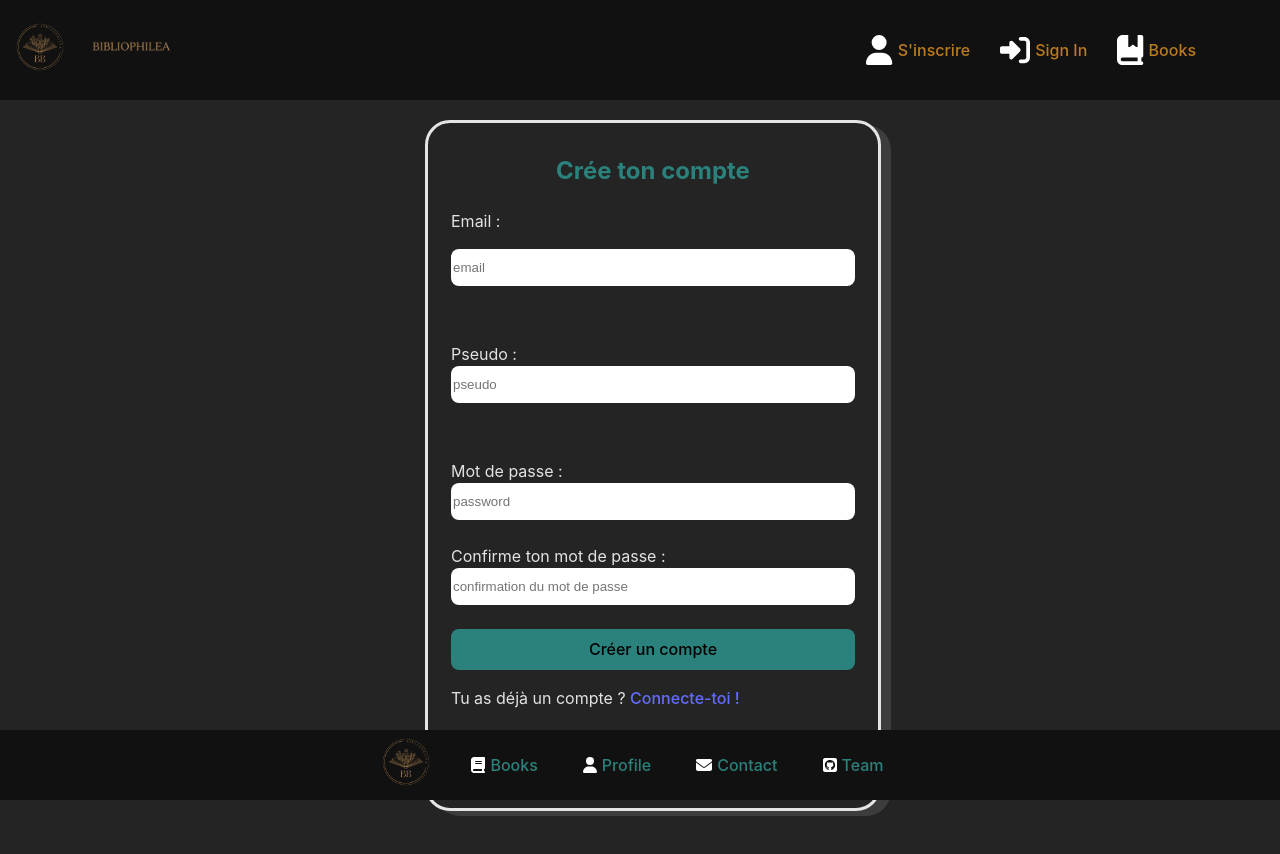
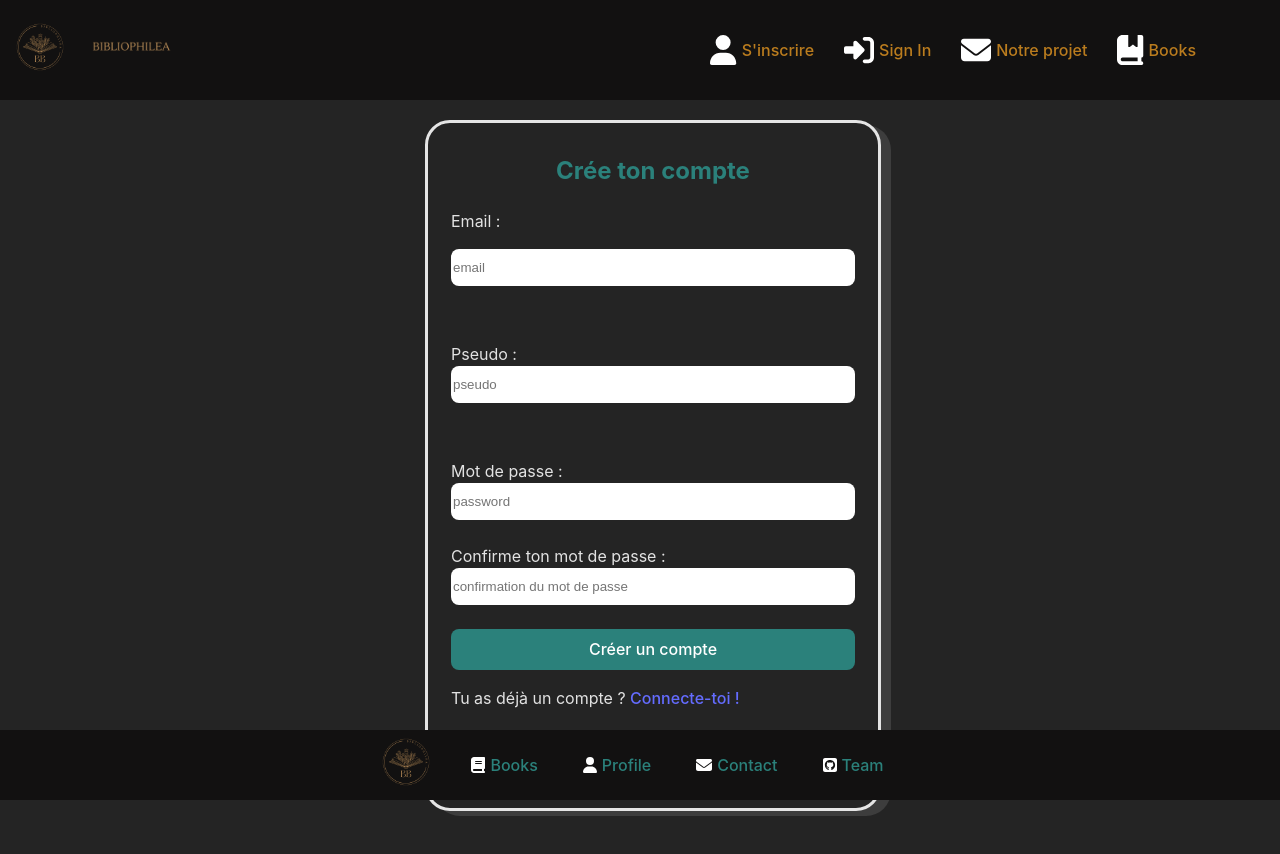
Before and after one commit to LisaDaudibon/Biblofront, a React (Vite) app: page /users in a window 1280 px wide. Shown: the top 854 px of the page. Built offline with nearby package versions, Linux system fonts and the light colour scheme; no server answers.

Commit message:
LD fixing slight css problem

```diff
--- a/src/components/AddToReadingItemButton.jsx
+++ b/src/components/AddToReadingItemButton.jsx
@@ -46,6 +46,7 @@ const AddToReadingItem = () => {
 
     setLoading(true);
     const getBookDatabase = async () => {
+
       // const url = 'http://localhost:3000/books'
       const url = 'https://bibloback.fly.dev/books'
 
@@ -82,6 +83,7 @@ const AddToReadingItem = () => {
   }, [bookData, bookTitle, setbookId, books]);
 
   const createReadingItem = async () => {
+
     // const url = 'http://localhost:3000/reading_items'
     const url = 'https://bibloback.fly.dev/reading_items'
 
@@ -123,6 +125,7 @@ const AddToReadingItem = () => {
       setbookCount((prevCount) => prevCount + 1);
     }
 
+    // const url = 'http://localhost:3000/books
     const url = 'https://bibloback.fly.dev/books'
 
     if (bookId === null) {
--- a/src/components/navbar/navbar.css
+++ b/src/components/navbar/navbar.css
@@ -32,26 +32,22 @@
   padding: 10px;
   display: flex;
   align-items: center;
-
 }
 
 .navbar-list li a:hover {
   background-color: #555;
   border-radius: 10px;
-
 }
 
 .navbar-list button {
   margin-top: 5px;
+  margin-right: 5px;
   background-color: darkred;
   font-size: 13px;
   height: 40px;
   width: 45px;
   padding:0;
-
-
 }
-
 
 .logo-container {
   display: flex;
@@ -97,8 +93,6 @@
   .logoContainer {
     display: none; /* Hide the logo container on smaller devices */
   } /* Center the icons when logo and logo name disappear */
-
-
 }
 
 .iconContainer:hover .menuLink {
--- a/src/components/navbar/navbar.jsx
+++ b/src/components/navbar/navbar.jsx
@@ -28,16 +28,20 @@ const Navbar = () => {
                   <FontAwesomeIcon icon={faBookBookmark} className="icon" title="Books" />
                   <span>Books</span>
                 </Link>
+                <Link to="/about" className="menuLink">
+                  <FontAwesomeIcon icon={faEnvelope} className="icon" title="Contact" />
+                  <span>Notre projet</span>
+                </Link>
                 {loggedIn ? (
                   <>
                     <Link to="/profile" className="menuLink">
                       <FontAwesomeIcon icon={faUser} className="icon" title="Profile" />
                       <span>Profile</span>
                     </Link>
-                    <Link to="/about" className="menuLink">
+                    {/* <Link to="/about" className="menuLink">
                       <FontAwesomeIcon icon={faEnvelope} className="icon" title="Contact" />
                       <span>Contact</span>
-                    </Link>
+                    </Link> */}
                     <div className="logoutWrapper">
                       <Logout />
                     </div>
@@ -61,16 +65,20 @@ const Navbar = () => {
                   <FontAwesomeIcon icon={faBookBookmark} className="icon" />
                   <span>Books</span>
                 </Link>
+                <Link to="/about" className="menuLink">
+                  <FontAwesomeIcon icon={faEnvelope} className="icon" title="Contact" />
+                  <span>Notre projet</span>
+                </Link>
                 {loggedIn ? (
                   <>
                     <Link to="/profile" className="menuLink" title="Profile">
                       <FontAwesomeIcon icon={faUser} className="icon" />
                       <span>Profile</span>
                     </Link>
-                    <Link to="/about" className="menuLink" title="Contact">
+                    {/* <Link to="/about" className="menuLink" title="Contact">
                       <FontAwesomeIcon icon={faEnvelope} className="icon" />
                       <span>Contact</span>
-                    </Link>
+                    </Link> */}
                     <div className="logoutWrapper">
                       <Logout />
                     </div>
--- a/src/components/readinglist/ReadingList.jsx
+++ b/src/components/readinglist/ReadingList.jsx
@@ -64,10 +64,8 @@ const ReadingList = () => {
   const handleClick = async (event, bookId) => {
     event.preventDefault();
 
-    // const selectedBook = books.find(book => book.id === bookId);
-
-    // const url = `http://localhost:3000/reading_lists/${userId}/remove_book/${bookId}`;
-    const url = `https://bibloback.fly.dev/reading_lists/${userId}/remove_book/${bookId}`;
+    const url = `http://localhost:3000/reading_lists/${userId}/remove_book/${bookId}`;
+    // const url = `https://bibloback.fly.dev/reading_lists/${userId}/remove_book/${bookId}`;
 
     try {
       const deletebook = await fetch(url, {
--- a/src/index.css
+++ b/src/index.css
@@ -44,6 +44,7 @@ button {
   font-weight: 500;
   font-family: inherit;
   background-color: #2B817B;
+  color: white;
   cursor: pointer;
   transition: border-color 0.25s;
 }
```
